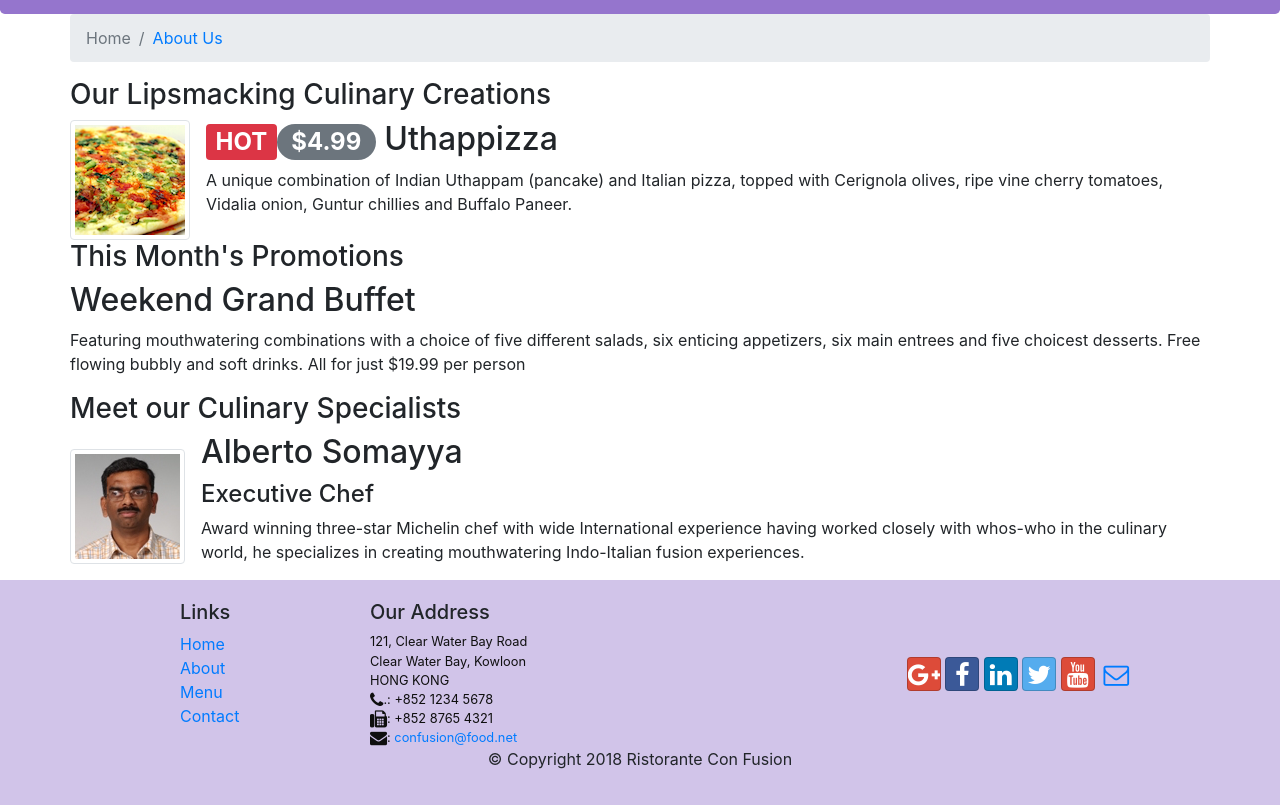
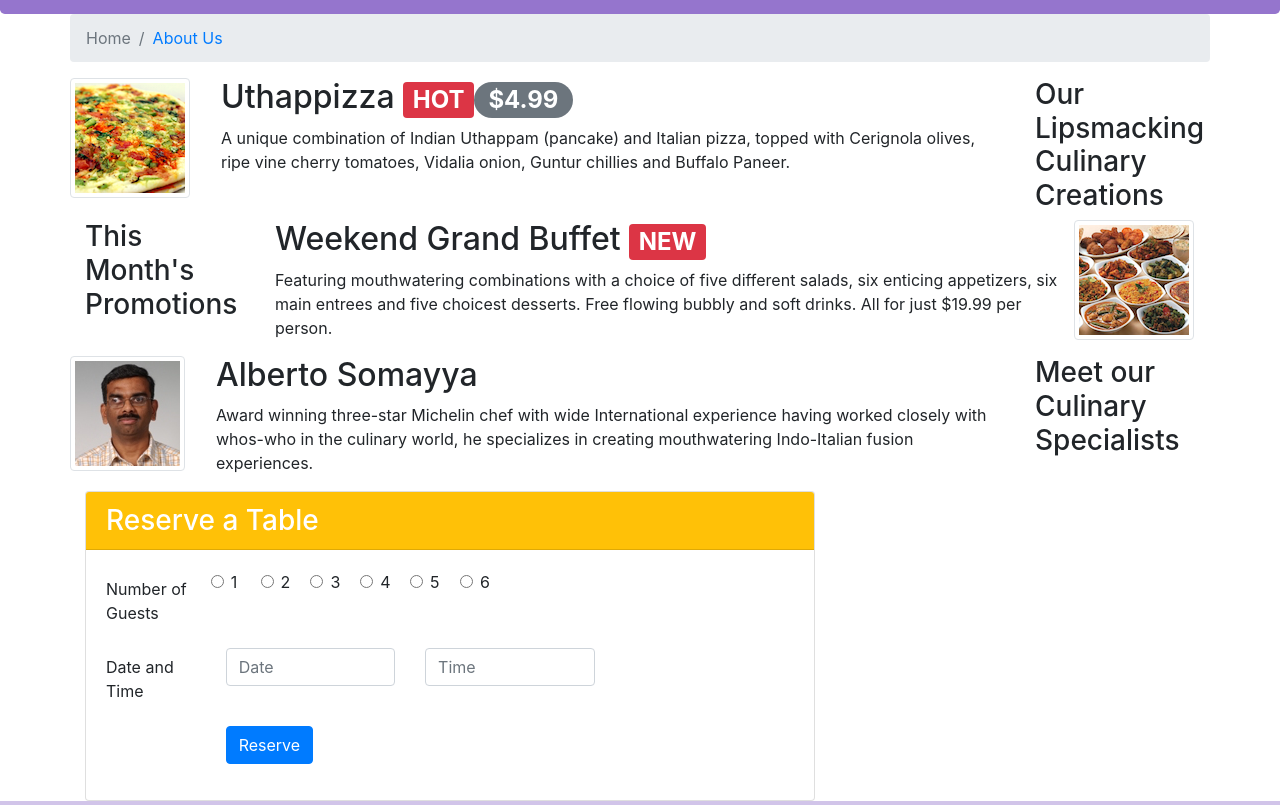
Before and after one commit to levmit/conFusion, a website: page index.html in a window 1280 px wide. Shown: the part 320-1125 px from the top of the page. Drawn offline with nearby package versions, Linux system fonts and the light colour scheme.

Commit message:
Assigment 2: Initial draft

```diff
--- a/index.html
+++ b/index.html
@@ -24,10 +24,14 @@
             <a class="navbar-brand mr-auto" href="#"><img src="img/logo.png" height="30" width="41"></a>
             <div class="collapse navbar-collapse" id="Navbar">
                 <ul class="navbar-nav mr-auto">
-                    <li class="nav-item active"><a class="nav-link" href="#"><span class="fa fa-home fa-lg"></span> Home</a></li>
-                    <li class="nav-item"><a class="nav-link" href="./aboutus.html"><span class="fa fa-info fa-lg"></span> About</a></li>
-                    <li class="nav-item"><a class="nav-link" href="#"><span class="fa fa-list fa-lg"></span> Menu</a></li>
-                    <li class="nav-item"><a class="nav-link" href="./contactus.html"><span class="fa fa-address-card fa-lg"></span> Contact</a></li>
+                    <li class="nav-item active"><a class="nav-link" href="#"><span class="fa fa-home fa-lg"></span>
+                            Home</a></li>
+                    <li class="nav-item"><a class="nav-link" href="./aboutus.html"><span
+                                class="fa fa-info fa-lg"></span> About</a></li>
+                    <li class="nav-item"><a class="nav-link" href="#"><span class="fa fa-list fa-lg"></span> Menu</a>
+                    </li>
+                    <li class="nav-item"><a class="nav-link" href="./contactus.html"><span
+                                class="fa fa-address-card fa-lg"></span> Contact</a></li>
                 </ul>
             </div>
         </div>
@@ -53,50 +57,124 @@
                 <li class="breadcrumb-item active">Home</li>
                 <li class="breadcrumb-item"><a href="./aboutus.html">About Us</a></li>
             </ol>
-            <div>
-                <h3>Our Lipsmacking Culinary Creations</h3>
-            </div>
             <div class="media">
-                <img class="d-flex mr-3 img-thumbnail align-self-center"
-                        src="img/uthappizza.png" alt="Uthappizza">
-                <div class="media-body">
-                    <h2 class="mt-0"><span class="badge badge-danger">HOT</span><span class="badge badge-pill badge-secondary">$4.99</span> Uthappizza</h2>
+                <img class="d-flex mr-3 img-thumbnail" src="img/uthappizza.png" alt="Uthappizza">
+                <div class="col-10 media-body">
+                    <h2 class="mt-0">Uthappizza <span class="badge badge-danger">HOT</span><span
+                            class="badge badge-pill badge-secondary">$4.99</span></h2>
                     <p class="d-none d-sm-block">A unique combination of Indian Uthappam (pancake) and
                         Italian pizza, topped with Cerignola olives, ripe vine
                         cherry tomatoes, Vidalia onion, Guntur chillies and
                         Buffalo Paneer.</p>
                 </div>
+                <div class="col-2">
+                    <h3>Our Lipsmacking Culinary Creations</h3>
+                </div>
             </div>
         </div>
-
-
         <div class="row">
-            <div>
-                <h3>This Month's Promotions</h3>
-            </div>
-            <div>
-                <h2>Weekend Grand Buffet</h2>
-                <p>Featuring mouthwatering combinations with a choice of five different salads, six enticing appetizers,
-                    six main entrees and five choicest desserts. Free flowing bubbly and soft drinks. All for just
-                    $19.99 per person </p>
+            <div class="media">
+                <div class="col-2">
+                    <h3>This Month's Promotions</h3>
+                </div>
+                <div class="col-10 media-body">
+                    <h2 class="mt-0">Weekend Grand Buffet <span class="badge badge-danger">NEW</span></h2>
+                    <p class="d-none d-sm-block">Featuring mouthwatering combinations with a choice of five different
+                        salads, six enticing appetizers,
+                        six main entrees and five choicest desserts. Free flowing bubbly and soft drinks. All for just
+                        $19.99 per person.</p>
+                </div>
+                <img class="d-flex mr-3 img-thumbnail" src="img/buffet.png" alt="Buffet">
             </div>
         </div>
 
         <div class="row">
-            <div>
-                <h3>Meet our Culinary Specialists</h3>
-            </div>
             <div class="media">
-                <img class="d-flex mr-3 img-thumbnail align-self-center"
-                        src="img/alberto.png" alt="Alberto Somayya">
-                <div class="media-body">
-                    <h2 class="mt-0">Alberto Somayya</h2>
-                    <h4>Executive Chef</h4>
+                <img class="d-flex mr-3 img-thumbnail" src="img/alberto.png" alt="Alberto Somayya">
+                <div class="col-10 media-body">
+                    <h2 class="mt-0">Alberto Somayya </h2>
                     <p class="d-none d-sm-block">Award winning three-star Michelin chef with wide
                         International experience having worked closely with
                         whos-who in the culinary world, he specializes in
                         creating mouthwatering Indo-Italian fusion experiences.
-                        </p>
+                    </p>
+                </div>
+                <div class="col-2">
+                    <h3>Meet our Culinary Specialists</h3>
+                </div>
+            </div>
+        </div>
+        <div class="row">
+            <div class="col-12 col-sm-8 align-self-center">
+                <div class="card">
+                    <h3 class="card-header bg-primary text-white bg-warning">Reserve a Table</h3>
+                    <div class="card-body">
+                        <form>
+                            <div class="form-group row">
+                                <label for="firstname" class="col-md-2 col-form-label">Number of Guests</label>
+                                <div class="col-md-10">
+                                    <div class="row">
+                                        <div class="col-1 form-check">
+                                            <label class="form-check-label">
+                                                <input type="radio" id="guests_1" name="guests" class="form-check-input"
+                                                    value="1">1
+                                            </label>
+                                        </div>
+                                        <div class="col-1 form-check">
+                                            <label class="form-check-label">
+                                                <input type="radio" id="guests_2" name="guests" class="form-check-input"
+                                                    value="2">2
+                                            </label>
+                                        </div>
+                                        <div class="col-1 form-check">
+                                            <label class="form-check-label">
+                                                <input type="radio" id="guests_3" name="guests" class="form-check-input"
+                                                    value="3">3
+                                            </label>
+                                        </div>
+                                        <div class="col-1 form-check">
+                                            <label class="form-check-label">
+                                                <input type="radio" id="guests_4" name="guests" class="form-check-input"
+                                                    value="4">4
+                                            </label>
+                                        </div>
+                                        <div class="col-1 form-check">
+                                            <label class="form-check-label">
+                                                <input type="radio" id="guests_5" name="guests" class="form-check-input"
+                                                    value="5">5
+                                            </label>
+                                        </div>
+                                        <div class="col-1 form-check">
+                                            <label class="form-check-label">
+                                                <input type="radio" id="guests_6" name="guests" class="form-check-input"
+                                                    value="6">6
+                                            </label>
+                                        </div>
+                                    </div>
+                                </div>
+                            </div>
+                            <div class="form-group row">
+                                <label for="firstname" class="col-md-2 col-form-label">Date and Time</label>
+                                <div class="col-md-10">
+                                    <div class="row">
+                                        <div class="col-4">
+                                            <input type="text" class="form-control" id="date" name="date"
+                                                placeholder="Date">
+                                        </div>
+                                        <div class="col-4">
+                                            <input type="text" class="form-control" id="time" name="time"
+                                                placeholder="Time">
+                                        </div>
+                                    </div>
+                                </div>
+                            </div>
+                            <div class="form-group row">
+                                <div class="offset-md-2 col-md-10">
+                                    <button type="submit" class="btn btn-primary">Reserve</button>
+                                </div>
+                            </div>
+                        </form>
+                    </div>
                 </div>
             </div>
         </div>
@@ -127,11 +205,16 @@
                 </div>
                 <div class="col-12 col-sm-4 align-self-center">
                     <div class="text-center">
-                        <a class="btn btn-social-icon btn-google" href="http://google.com/+"><i class="fa fa-google-plus"></i></a>
-                        <a class="btn btn-social-icon btn-facebook" href="http://www.facebook.com/profile.php?id="><i class="fa fa-facebook"></i></a>
-                        <a class="btn btn-social-icon btn-linkedin" href="http://www.linkedin.com/in/"><i class="fa fa-linkedin"></i></a>
-                        <a class="btn btn-social-icon btn-twitter" href="http://twitter.com/"><i class="fa fa-twitter"></i></a>
-                        <a class="btn btn-social-icon btn-google" href="http://youtube.com/"><i class="fa fa-youtube"></i></a>
+                        <a class="btn btn-social-icon btn-google" href="http://google.com/+"><i
+                                class="fa fa-google-plus"></i></a>
+                        <a class="btn btn-social-icon btn-facebook" href="http://www.facebook.com/profile.php?id="><i
+                                class="fa fa-facebook"></i></a>
+                        <a class="btn btn-social-icon btn-linkedin" href="http://www.linkedin.com/in/"><i
+                                class="fa fa-linkedin"></i></a>
+                        <a class="btn btn-social-icon btn-twitter" href="http://twitter.com/"><i
+                                class="fa fa-twitter"></i></a>
+                        <a class="btn btn-social-icon btn-google" href="http://youtube.com/"><i
+                                class="fa fa-youtube"></i></a>
                         <a class="btn btn-social-icon" href="mailto:"><i class="fa fa-envelope-o"></i></a>
                     </div>
                 </div>
```
